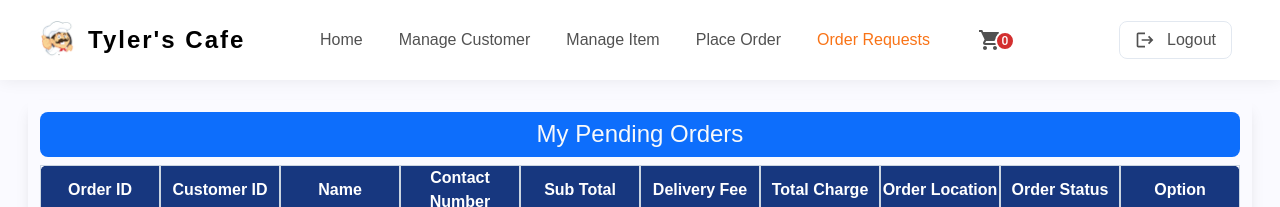
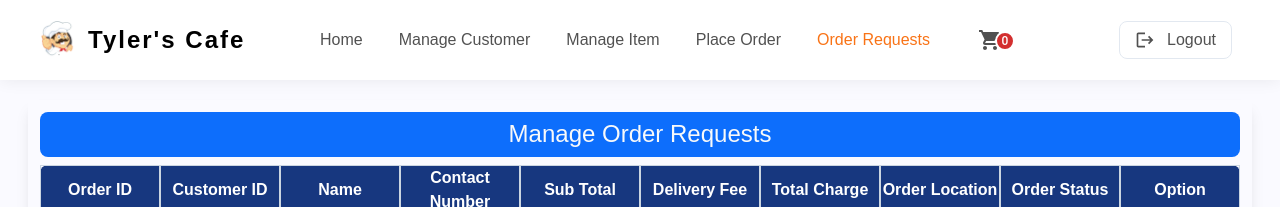
Before and after one commit to AshanSandeep06/Food-Shop-System, a React (Create React App) app in the folder frontend/: page /order_requests in a window 1280 px wide. Shown: the top 207 px of the page. Built offline with nearby package versions, Linux system fonts and the light colour scheme.

Commit message:
Content Updated in PlaceOrderForm Component

```diff
--- a/frontend/src/pages/AdminPages/OrderRequests/OrderRequests.tsx
+++ b/frontend/src/pages/AdminPages/OrderRequests/OrderRequests.tsx
@@ -6,7 +6,7 @@ const OrderRequests = () => {
   return (
     <section>
       <Table
-        tblName="My Pending Orders"
+        tblName="Manage Order Requests"
         tblHeight="auto"
         tblHeaders={[
           "Order ID",
```
